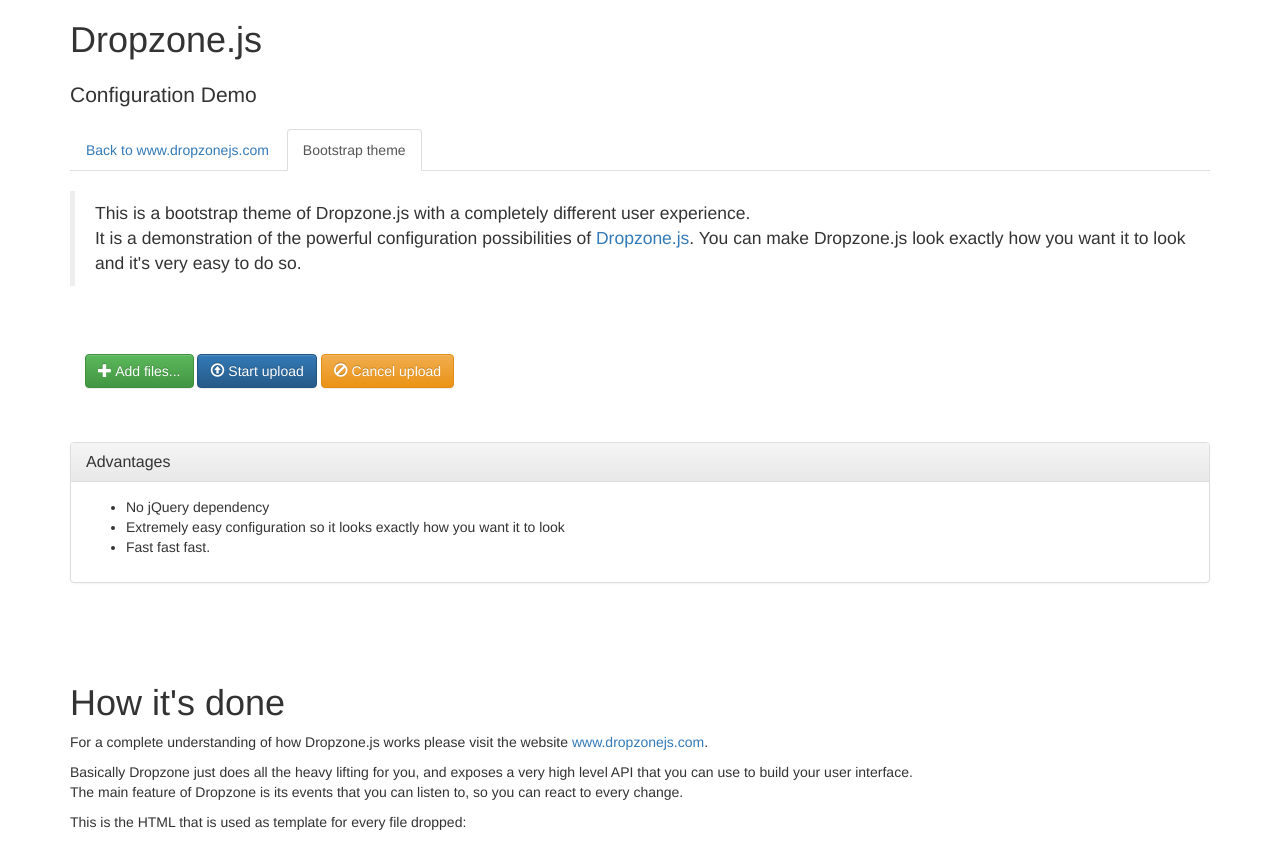
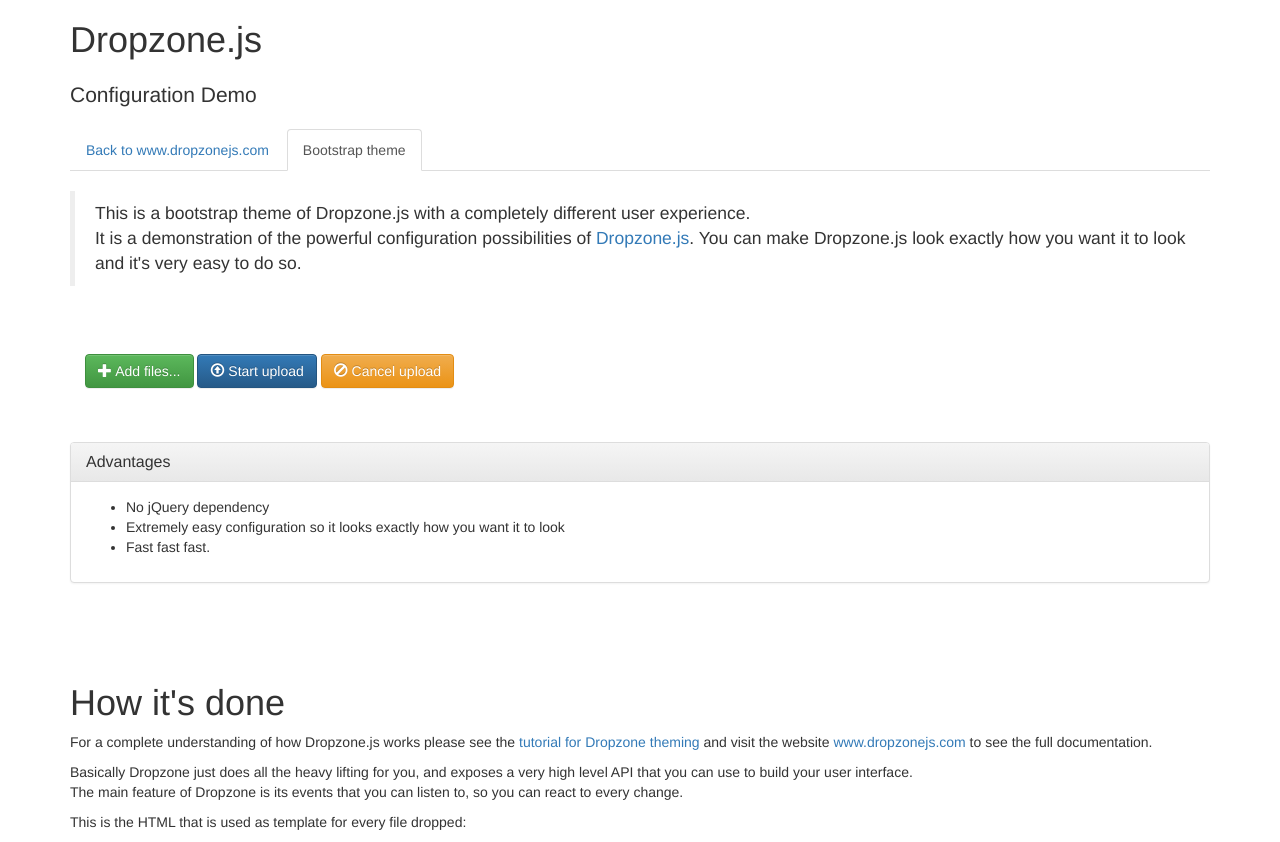
Before and after one commit to dropzone/dropzone, a Jekyll site: the page bootstrap.html, which Jekyll copies as it is, in a window 1280 px wide. Shown: the top 842 px of the page. Built offline with Jekyll 4.4.1, drawn with Linux system fonts in a browser that asks for light colours; nearby versions of some CDN libraries; Markdown is read by kramdown in place of the engine named in the settings; grey boxes are pictures that could not be loaded.

Commit message:
Added proper links to the header

```diff
--- a/bootstrap.html
+++ b/bootstrap.html
@@ -249,8 +249,11 @@
     <h1>How it's done</h1>
 
     <p>
-      For a complete understanding of how Dropzone.js works please visit the website
-      <a href="http://www.dropzonejs.com">www.dropzonejs.com</a>.
+      For a complete understanding of how Dropzone.js works please see the
+      <a href="https://github.com/enyo/dropzone/wiki/How-to-theme-Dropzone">tutorial for Dropzone theming</a>
+      and visit the website
+      <a href="http://www.dropzonejs.com">www.dropzonejs.com</a> to see the full
+      documentation.
     </p>
 
     <p>
```
